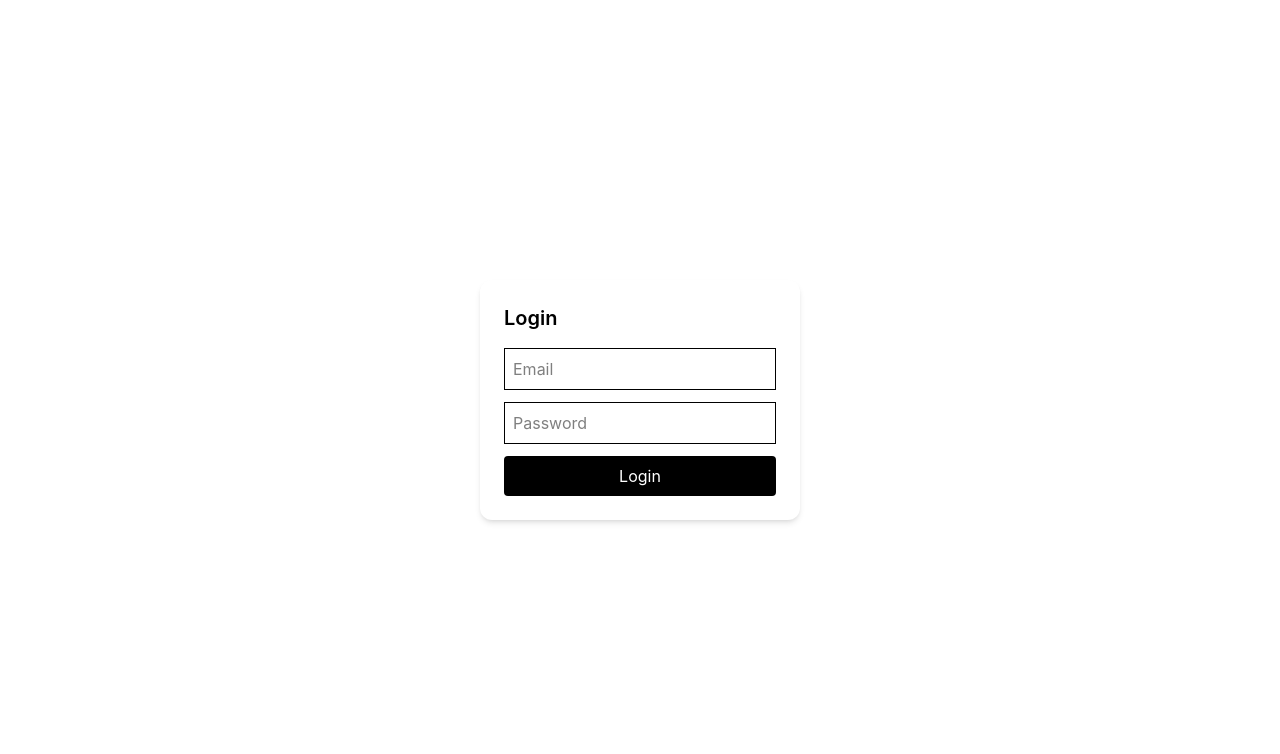
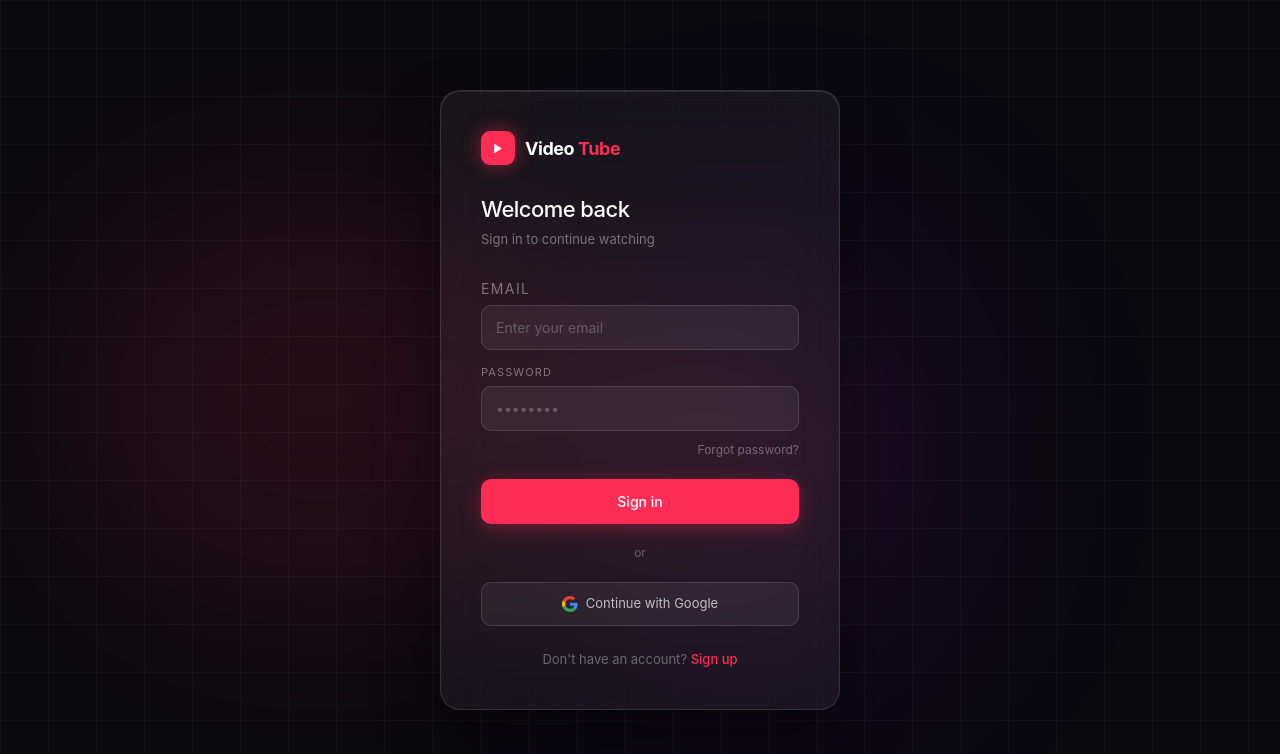
Before and after one commit to Omprapandeep/videostream, a React app in the folder frontend/: page /login in a window 1280 px wide. Shown: the top 754 px of the page. Built offline with nearby package versions, Linux system fonts and the light colour scheme; the HTML template or start-up script is replaced by a standard one.

Commit message:
login ui

```diff
--- a/frontend/src/pages/Login.jsx
+++ b/frontend/src/pages/Login.jsx
@@ -1,6 +1,6 @@
 import React, { useState } from "react";
 import api from "../services/api";
-import { useNavigate } from "react-router-dom";
+import { useNavigate,Link } from "react-router-dom";
 
 const Login = () => {
 
@@ -21,9 +21,7 @@
   };
 
   const handleSubmit = async (e) => {
-
     e.preventDefault();
-
     try {
 
       const res = await api.post("/users/login", form);
@@ -40,40 +38,164 @@
 
   return (
 
-    <div className="flex justify-center items-center h-screen">
+    <div className="min-h-screen w-full flex items-center justify-center bg-[#0a0a0f]  relative overflow-hidden" >
+
+    {/* background glow */}
+    <div className="absolute inset-0 pointer-events-none">
+       <div className="absolute top-1/2 left-1/4 -translate-x-1/2 -translate-y-1/2 w-125  h-100 bg-[#ff2d55] opacity-[0.12] rounded-full blur-[100px]"> </div>
+       <div className="absolute top-1/4 right-1/4 w-100 h-125 bg-purple-700 opacity-[0.10] rounded-full blur-[120px] "></div>
+       <div className="absolute bottom-1/4 right-1/3 w-75 h-75 bg-orange-500 opacity-[0.08] rounded-full blur-[90px]" />
+    </div>
+
+
+    {/* grid texture */}
+
+    <div
+     className="absolute inset-0 pointer-events-none"
+     style={ { backgroundImage: `linear-gradient(rgba(255, 255, 255, 0.03) 1px, transparent 1px), linear-gradient(90deg, rgba(255, 255, 255, 0.03) 1px, transparent 1px)`,backgroundSize: "48px 48px" } }> </ div>
 
 
 
       <form
         onSubmit={handleSubmit}
-        className="bg-white p-6 rounded-xl shadow-md w-80"
+        className="relative z-10 w-100 rounded-[20px] p-10 flex flex-col "
+        style={{
+          background:"rgba(255,255,255,0.05)",
+          backdropFilter:"blur(24px)",
+          WebkitBackdropFilter:"blur(24px)",
+          border:"0.5px solid rgba(255,255,255,0.12)",
+          boxShadow:"0 32px 64px rgba(0,0,0,0.4) ,inset 0 1px 0 rgba(255,255,255,0.08) "
+        }}
       >
 
-        <h2 className="text-xl font-semibold mb-4">
-          Login
+        {/* logo */}
+        <div className="flex items-center gap-2.5 mb-7" >
+           <div className="w-8.5 h-8.5 rounded-[9px] bg-[#ff2d55] flex items-center justify-center" style={{boxShadow:"0 0 18px rgba(255,45,85,0.5)"  }} >
+             <svg viewBox="0 0 24 24" width={20} height={13} fill="white">
+              <polygon points="5,3 19,12 5,21" />
+            </svg>
+           </div>
+
+           <span className="text-white text-[18px] font-bold tracking-tight">
+                    Video <span className="text-[#ff2d55]">Tube</span>
+           </span>
+        </div>
+
+          {/* Heading */}
+        <h2 className="text-white text-[22px] font-medium tracking-tight mb-1">
+          Welcome back
         </h2>
+        <p className="text-white/40 text-[13px] mb-7">
+          Sign in to continue watching
+        </p>
 
-          {error && <p className="text-red-500 mb-3">{error}</p>}
+        {/* Error */}
+        {error && (
+          <div
+            className="mb-5 px-4 py-2.5 rounded-lg text-[13px] text-[#ff6b84]"
+            style={{
+              background: "rgba(255,45,85,0.12)",
+              border: "0.5px solid rgba(255,45,85,0.3)",
+            }}
+          >
+            {error}
+          </div>
+        )}
+
+        {/* email */}
+        <div className="mb-3.5">
+           <label className="text-white/40 text-[14px] mb-1.5 uppercase tracking-widest block" >
+             Email
+           </label>
 
            <input
            name="email"
-          placeholder="Email"
-          className="w-full border p-2 mb-3"
+           placeholder="Enter your email"
+           type="email"
            onChange={handleChange}
+           className="w-full px-3.5 py-2.75 rounded-[10px] text-[14px] text-white   placeholder-white/25 outline-none transition-all duration-200 focus:border-[#ff2d55]/50"
+            style={{
+              background: "rgba(255,255,255,0.06)",
+              border: "0.5px solid rgba(255,255,255,0.12)",
+            }}
            />
+        </div>
 
+         {/* Password */}
+        <div className="mb-1">
+          <label className="block text-[11px] uppercase tracking-widest text-white/40 mb-1.5">
+            Password
+          </label>
           <input
             name="password"
             type="password"
-          placeholder="Password"
-          className="w-full border p-2 mb-3"
+            placeholder="••••••••"
             onChange={handleChange}
+            className="w-full px-3.5 py-2.75 rounded-[10px] text-[14px] text-white placeholder-white/25 outline-none transition-all duration-200 focus:border-[#ff2d55]/50"
+            style={{
+              background: "rgba(255,255,255,0.06)",
+              border: "0.5px solid rgba(255,255,255,0.12)",
+            }}
           />
+        </div>
 
-        <button className="w-full bg-black text-white p-2 rounded">
-          Login
+         {/* Forgot */}
+        <div className="flex justify-end mt-1.5 mb-5">
+          <Link
+            to="/forgot-password"
+            className="text-[12px] text-white/35 hover:text-[#ff2d55] transition-colors"
+          >
+            Forgot password?
+          </Link>
+        </div>
+
+
+
+     {/* Submit */}
+        <button
+          type="submit"
+          className="w-full py-3 rounded-[10px] text-[14px] font-medium text-white bg-[#ff2d55] hover:bg-[#e0253d] active:scale-[0.98] transition-all duration-150"
+          style={{ boxShadow: "0 4px 20px rgba(255,45,85,0.35)" }}
+        >
+          Sign in
         </button>
 
+
+        {/* Divider */}
+        <div className="flex items-center gap-3 my-5">
+          <hr className="flex-1 border-none border-t border-white/10" style={{ borderTopWidth: "0.5px", borderColor: "rgba(255,255,255,0.1)" }} />
+          <span className="text-[12px] text-white/30">or</span>
+          <hr className="flex-1 border-none" style={{ borderTopWidth: "0.5px", borderColor: "rgba(255,255,255,0.1)" }} />
+        </div>
+
+        {/* Google */}
+        <button
+          type="button"
+          className="w-full py-2.75 rounded-[10px] text-[13px] text-white/70 flex items-center justify-center gap-2 hover:bg-white/10 transition-all duration-150"
+          style={{
+            background: "rgba(255,255,255,0.06)",
+            border: "0.5px solid rgba(255,255,255,0.12)",
+          }}
+        >
+          <svg viewBox="0 0 48 48" width={16} height={16}>
+            <path fill="#EA4335" d="M24 9.5c3.54 0 6.71 1.22 9.21 3.6l6.85-6.85C35.9 2.38 30.47 0 24 0 14.62 0 6.51 5.38 2.56 13.22l7.98 6.19C12.43 13.72 17.74 9.5 24 9.5z"/>
+            <path fill="#4285F4" d="M46.98 24.55c0-1.57-.15-3.09-.38-4.55H24v9.02h12.94c-.58 2.96-2.26 5.48-4.78 7.18l7.73 6c4.51-4.18 7.09-10.36 7.09-17.65z"/>
+            <path fill="#FBBC05" d="M10.53 28.59c-.48-1.45-.76-2.99-.76-4.59s.27-3.14.76-4.59l-7.98-6.19C.92 16.46 0 20.12 0 24c0 3.88.92 7.54 2.56 10.78l7.97-6.19z"/>
+            <path fill="#34A853" d="M24 48c6.48 0 11.93-2.13 15.89-5.81l-7.73-6c-2.18 1.48-4.97 2.31-8.16 2.31-6.26 0-11.57-4.22-13.47-9.91l-7.98 6.19C6.51 42.62 14.62 48 24 48z"/>
+          </svg>
+          Continue with Google
+        </button>
+
+        {/* Sign up */}
+        <p className="mt-6 text-center text-[13px] text-white/35">
+          Don't have an account?{" "}
+          <Link
+            to="/register"
+            className="text-[#ff2d55] font-medium hover:underline"
+          >
+            Sign up
+          </Link>
+        </p>
       </form>
 
       </div>
```
Lines whose indentation alone changed are shown as unchanged.
